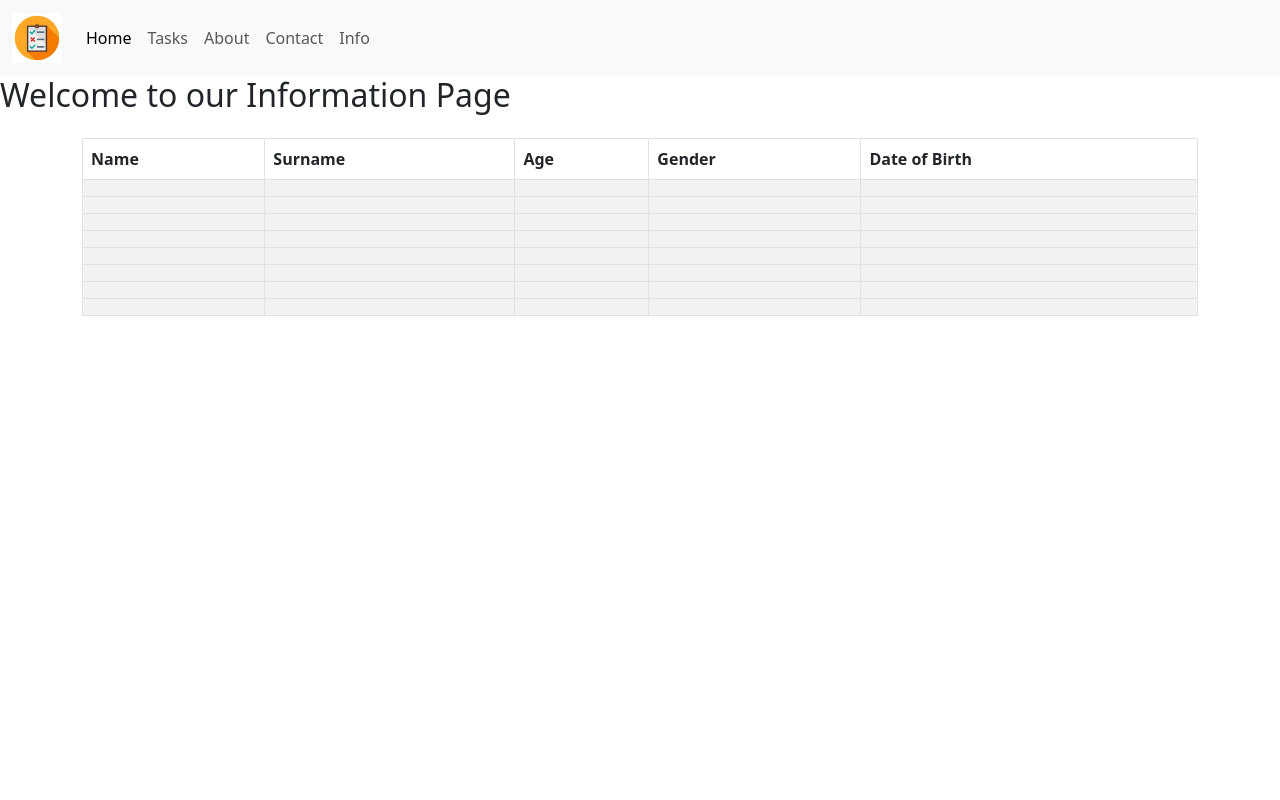
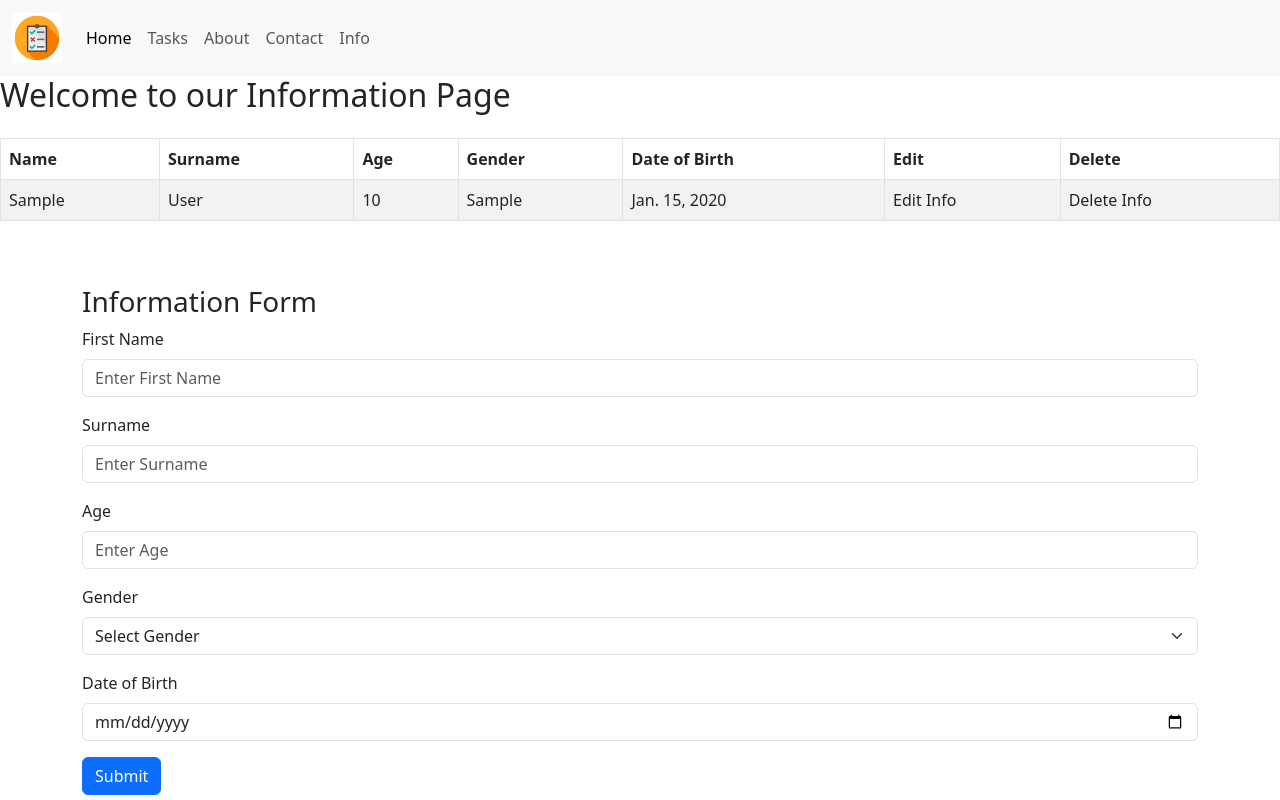
Before and after one commit to vaishnavi10pednekar/Django-Learning, a Django app: page /info/ in a window 1280 px wide. Run offline with Django 5.2, Linux system fonts and the light colour scheme; tables that the repository leaves empty hold one stand-in row (values such as "Sample post"); lists and menus that the app fills with data are empty.

Commit message:
updated project

```diff
--- a/firstprojectt/templates/info.html
+++ b/firstprojectt/templates/info.html
@@ -5,6 +5,7 @@
    {% endblock heading%}
 
 {% block content %}
+</div>
 
     <table class="table table-bordered table-striped">
     <thead>
@@ -14,18 +15,66 @@
             <th>Age</th>
             <th>Gender</th>
             <th>Date of Birth</th>
+            <th>Edit</th>
+            <th>Delete</th>
         </tr>
     </thead>
-    {% for info in all_info %}
     <tbody>
+        {% for info in all_infor %}
         <tr>
             <td>{{info.First_Name}}</td>
             <td>{{info.SurName}}</td>
             <td>{{info.Age}}</td>
             <td>{{info.Gender}}</td>
             <td>{{info.Date_of_birth}}</td>
+            <td>Edit Info</td>
+            <td>Delete Info</td>
+
         </tr>
+        {% endfor %}
     </tbody>
-    {% endfor %}
-</table>
-    {%endblock content%}
+    </table>
+    <br>
+
+    <div class="container mt-4">
+
+    <h3>Information Form</h3>
+
+    <form>
+
+        <div class="mb-3">
+            <label class="form-label">First Name</label>
+            <input type="text" class="form-control" placeholder="Enter First Name">
+        </div>
+
+        <div class="mb-3">
+            <label class="form-label">Surname</label>
+            <input type="text" class="form-control" placeholder="Enter Surname">
+        </div>
+
+        <div class="mb-3">
+            <label class="form-label">Age</label>
+            <input type="number" class="form-control" placeholder="Enter Age">
+        </div>
+
+        <div class="mb-3">
+            <label class="form-label">Gender</label>
+            <select class="form-select">
+                <option selected>Select Gender</option>
+                <option>Male</option>
+                <option>Female</option>
+                <option>Other</option>
+            </select>
+        </div>
+
+        <div class="mb-3">
+            <label class="form-label">Date of Birth</label>
+            <input type="date" class="form-control">
+        </div>
+
+        <button type="submit" class="btn btn-primary">
+            Submit
+        </button>
+
+    </form>
+{%endblock content%}
--- a/firstprojectt/views.py
+++ b/firstprojectt/views.py
@@ -80,9 +80,9 @@ def contactus(request):
     return render(request, "contact.html", context)
 
 def info(request):
-    all_info = Information.objects.all()
+    all_infor = Information.objects.all()
     context = {
         'page' : "Information",
-        'all_info':"all_info",
+        'all_infor': all_infor,
     }
     return render(request, "info.html", context)
```
